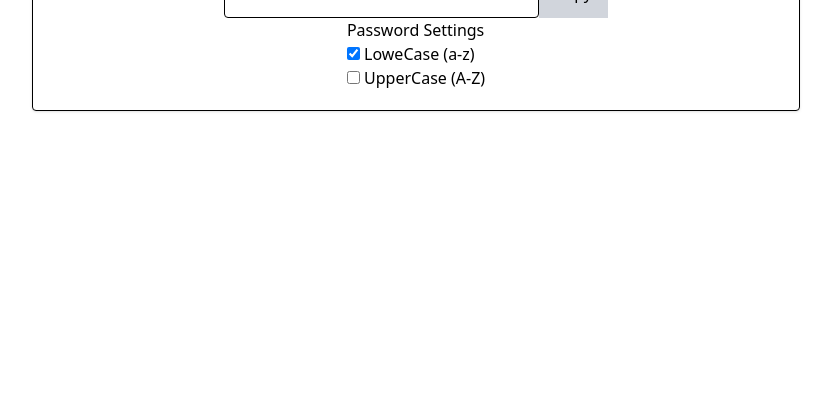
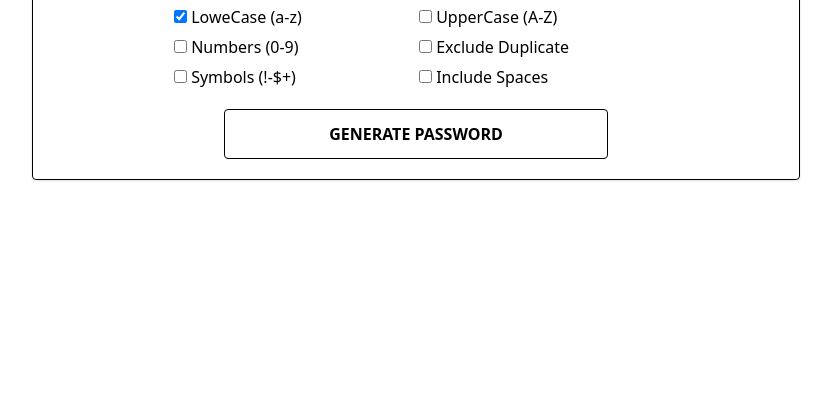
Before and after one commit to Marc-Munene/Password-Generator, a website: page index.html in a window 1280 px wide. Shown: the part 399-800 px from the top of the page, without its empty margins (224-1055 px from the left). Drawn offline with Linux system fonts and the light colour scheme.

Commit message:
fourth commit

```diff
--- a/index.html
+++ b/index.html
@@ -29,9 +29,11 @@
         </div>
 
         <!-- password settings -->
-        <div>
-          <label for="password-settings" class="">Password Settings</label>
-          <ul class="options">
+        <div class="flex flex-col items-center gap-2 mt-4 w-full">
+          <label for="password-settings" class="flex text-2xl font-semibold"
+            >Password Settings</label
+          >
+          <ul class="options grid grid-cols-2 gap-1.5 w-2/3">
             <li class="option">
               <input type="checkbox" id="LowerCase" checked />
               <label for="LowerCase">LoweCase (a-z)</label>
@@ -40,9 +42,33 @@
               <input type="checkbox" id="UpperCase" />
               <label for="UpperCase">UpperCase (A-Z)</label>
             </li>
+            <li class="option">
+              <input type="checkbox" id="Numbers" />
+              <label for="Numbers">Numbers (0-9)</label>
+            </li>
+            <li class="option">
+              <input type="checkbox" id="Exclude Duplicate" />
+              <label for="Exclude Duplicate">Exclude Duplicate </label>
+            </li>
+            <li class="option">
+              <input type="checkbox" id="Symbols" />
+              <label for="Symbols">Symbols (!-$+) </label>
+            </li>
+            <li class="option">
+              <input type="checkbox" id="Include Spaces" />
+              <label for="Include Spaces">Include Spaces </label>
+            </li>
           </ul>
+        </div>
+
+        <div class="mt-5 w-96">
+          <button class="border p-3 w-full rounded font-extrabold">
+            GENERATE PASSWORD
+          </button>
         </div>
       </div>
     </div>
+
+    <script src="script.js"></script>
   </body>
 </html>
--- a/script.js
+++ b/script.js
@@ -0,0 +1,5 @@
+const lowerCase = "abcdefghijklmnopqrstuvwxyz";
+const upperCase = "ABCDEFGHIJKLMNOPQRSTUVWXYZ";
+const numbers = "0123456789";
+const symbols = "!@_$%*";
+const spaces = " ";
```
Also changed, not shown: src/output.css.
